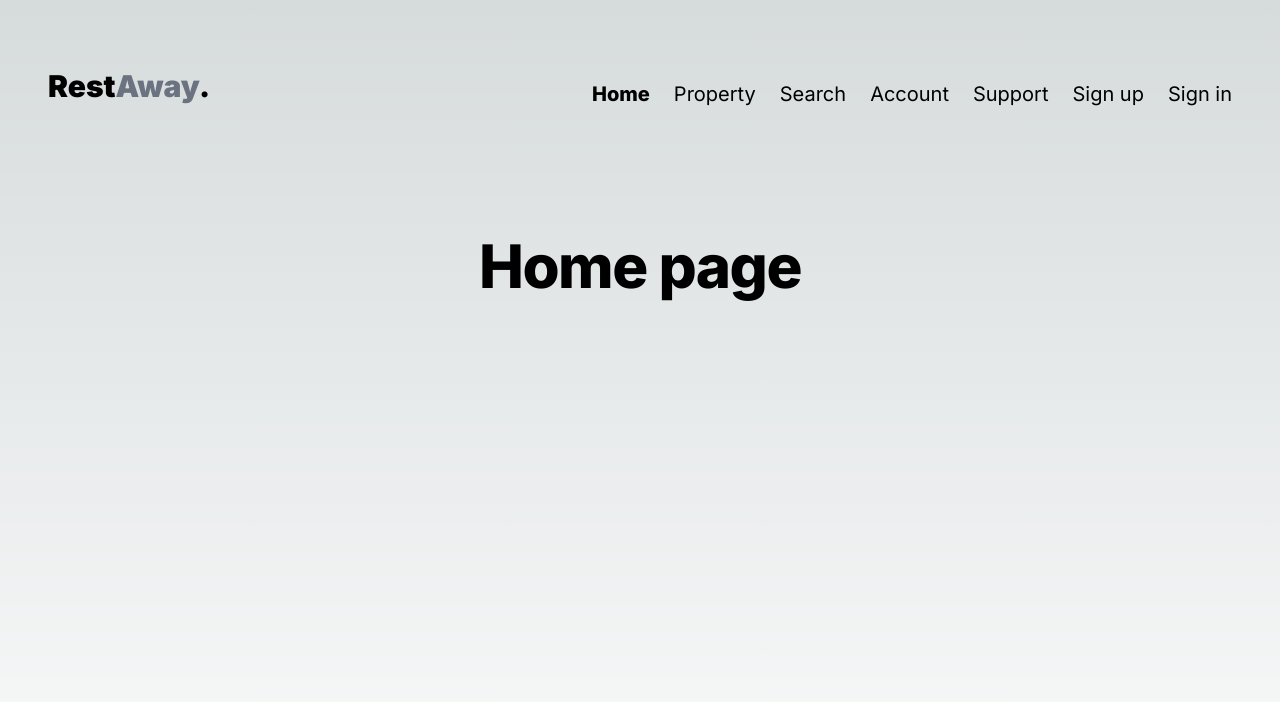
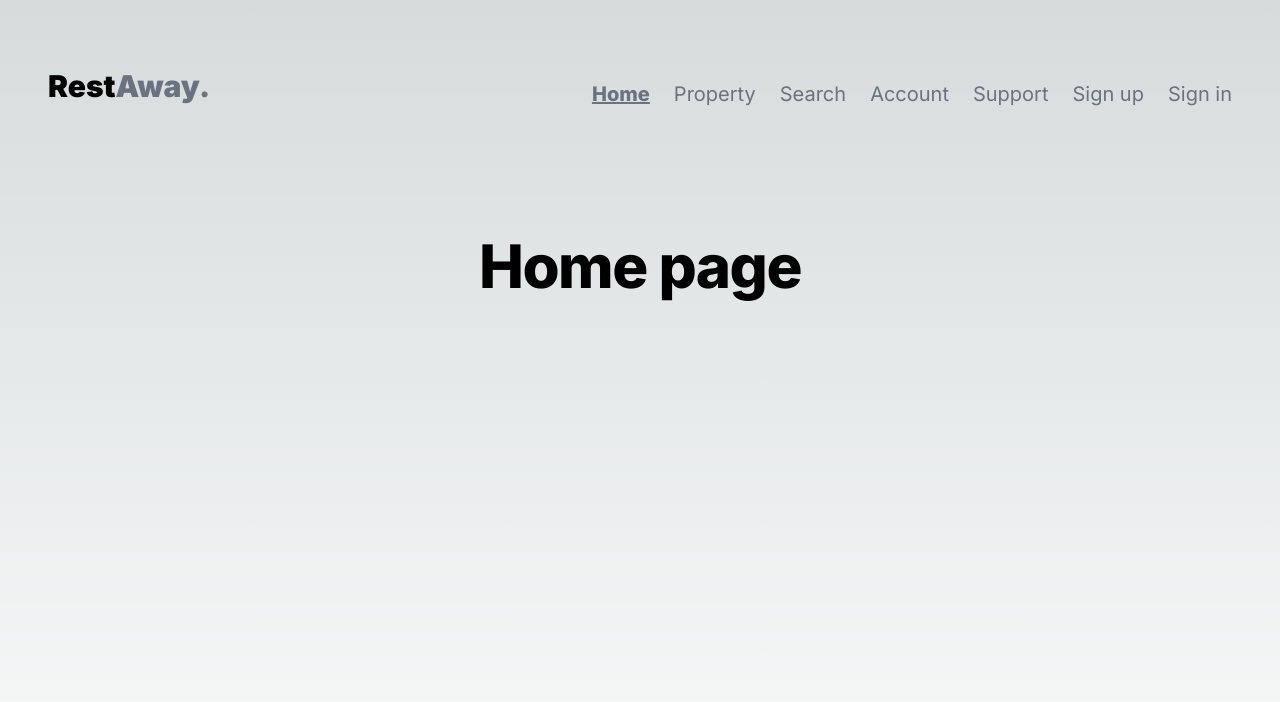
Before and after one commit to dariamilic/korisnicka-sucelja, a Next.js app in the folder rest_away_booking_project/: page / in a window 1280 px wide. Shown: the top 702 px of the page. Built offline with nearby package versions, Linux system fonts and the light colour scheme.

Commit message:
logo colour and navigation items underlined

```diff
--- a/rest_away_booking_project/src/components/logo.tsx
+++ b/rest_away_booking_project/src/components/logo.tsx
@@ -10,7 +10,7 @@ const Logo = ({ theme = "light", className = "" }: LogoProps) => {
         <>
           <span className=" text-brand-primary ">Rest</span>
           <span className="text-brand-text-strong text-gray-500 ">Away</span>
-          <span className="text-brand-primary">.</span>
+          <span className="text-brand-primary text-gray-500 ">.</span>
         </>
       ) : (
         <>
--- a/rest_away_booking_project/src/components/navigation.tsx
+++ b/rest_away_booking_project/src/components/navigation.tsx
@@ -45,10 +45,10 @@ function processPage(page: Page, index: number, pathname: string) {
         className={
           page.path === "/"
             ? pathname === page.path
-              ? "font-extrabold"
+              ? "font-extrabold underline"
               : ""
             : pathname.startsWith(page.path)
-            ? "font-extrabold"
+            ? "font-extrabold underline"
             : ""
         }
       >
@@ -67,7 +67,7 @@ export function Navigation() {
         <Logo className="text-3xl ml-12" />
       </Link>
       <ul
-        className="flex space-x-6 mt-12 mb-8 mr-20 text-xl"
+        className="flex space-x-6 mt-12 mb-8 mr-20 text-xl text-gray-500 "
       >
         {" "}
         {pages.map((page, index) => processPage(page, index, pathname))}
```
